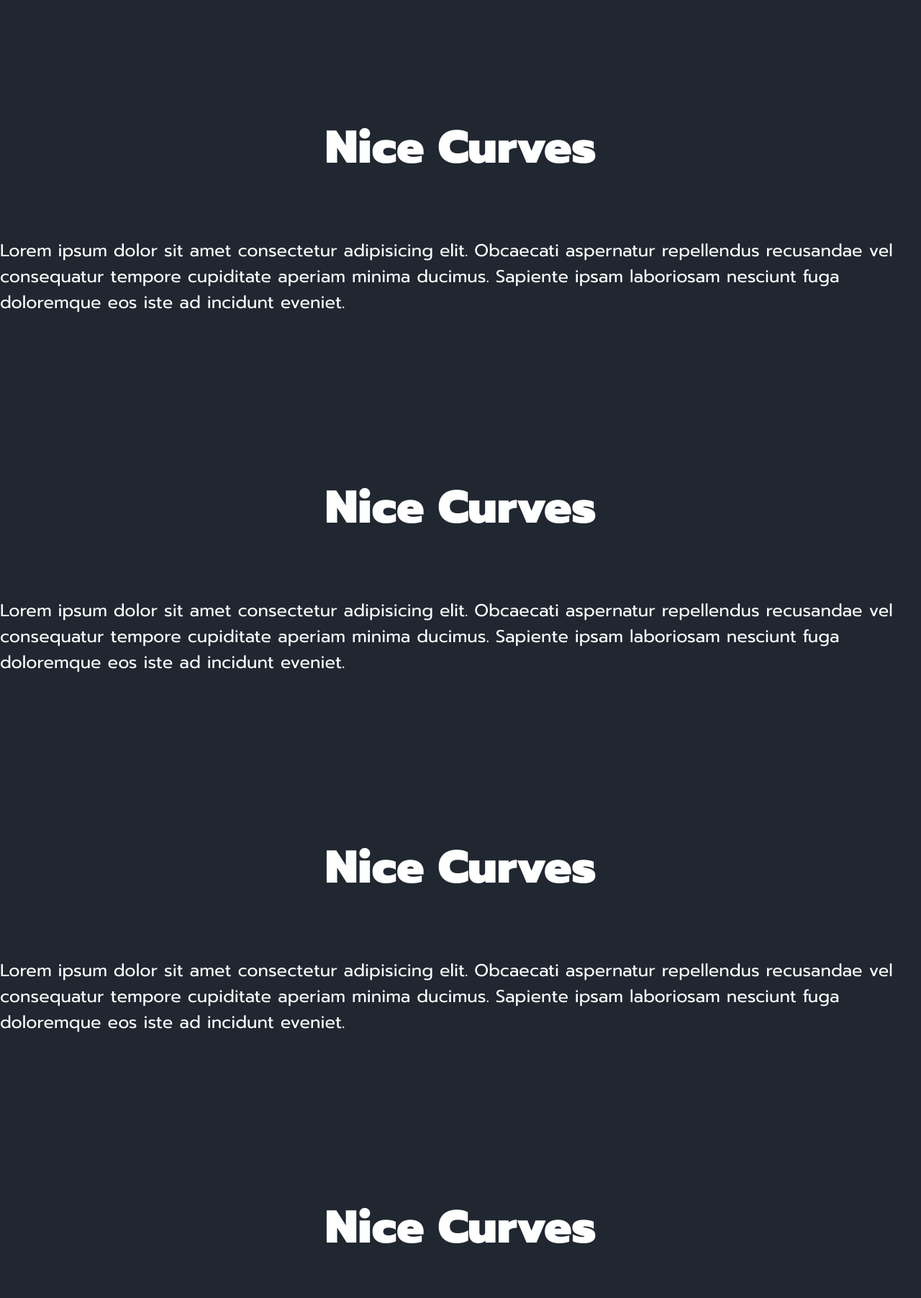
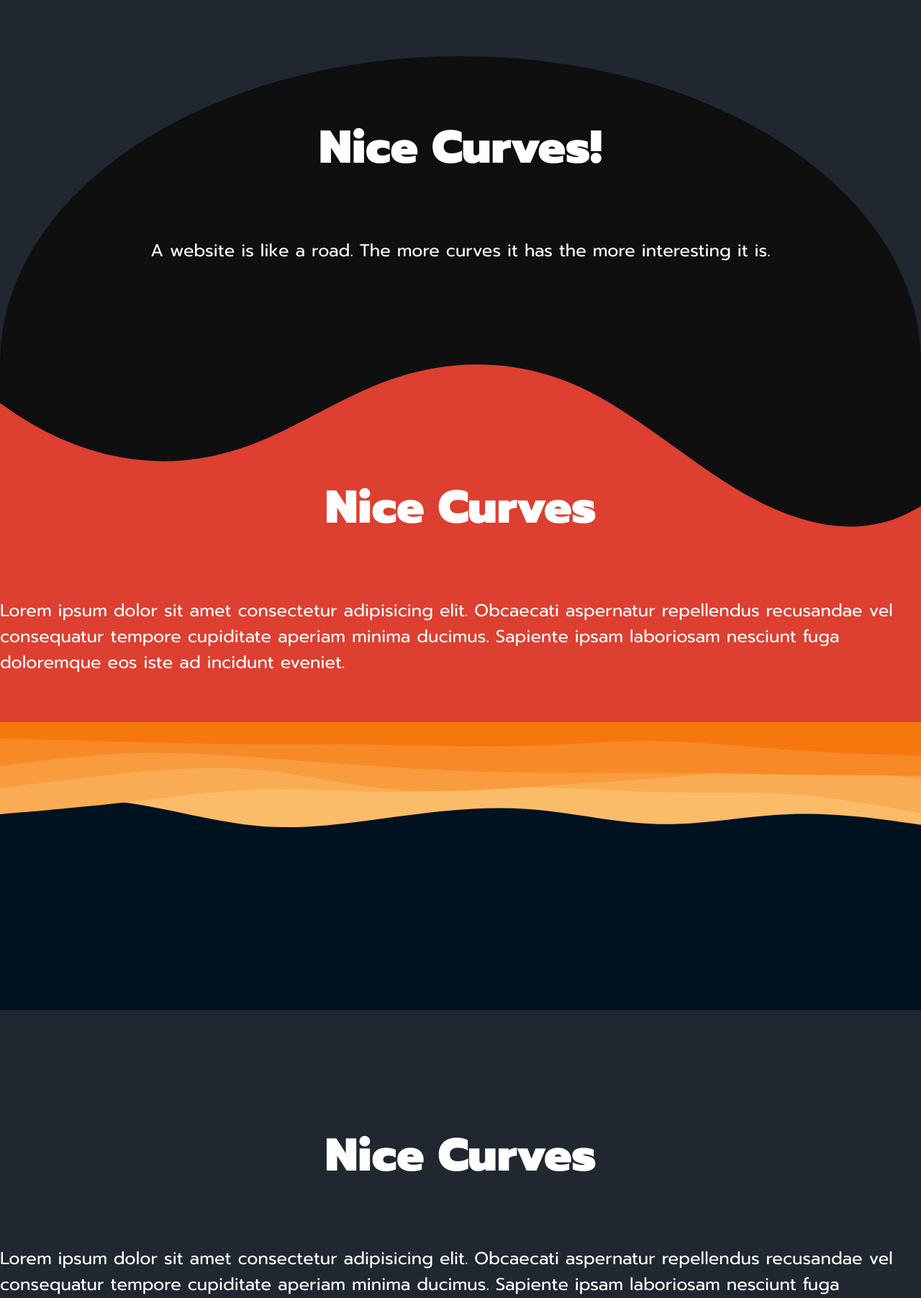
Before and after one commit to uzoma-nwanne/Curvy, a plain HTML site: page curvy.html in a window 1280 px wide. Shown: the part 997-2800 px from the top of the page at 72% size. Drawn offline with Linux system fonts and the light colour scheme.

```diff
--- a/curvy.html
+++ b/curvy.html
@@ -1,12 +1,15 @@
 <html lang="en">
   <head>
-    <meta charset="UTF-8">
-    <meta http-equiv="X-UA-Compatible" content="IE=edge">
-    <meta name="viewport" content="width=Curvy , initial-scale=1.0">
+    <meta charset="UTF-8" />
+    <meta http-equiv="X-UA-Compatible" content="IE=edge" />
+    <meta name="viewport" content="width=Curvy , initial-scale=1.0" />
     <title>Curvy HTML</title>
     <link rel="preconnect" href="https://fonts.googleapis.com" />
     <link rel="preconnect" href="https://fonts.gstatic.com" crossorigin />
-    <link href="https://fonts.googleapis.com/css2?family=Prompt:wght@100;400;900&display=swap" rel="stylesheet" />
+    <link
+      href="https://fonts.googleapis.com/css2?family=Prompt:wght@100;400;900&display=swap"
+      rel="stylesheet"
+    />
     <style>
       h1 {
         font-size: 4rem;
@@ -16,7 +19,7 @@
       }
       body {
         margin: 0;
-        font-family: 'Prompt', sans-serif;
+        font-family: "Prompt", sans-serif;
         color: white;
         background: #202731;
         overflow-x: hidden;
@@ -59,7 +62,7 @@
       }
 
       .curve::before {
-        content: '';
+        content: "";
         display: block;
         position: absolute;
         border-radius: 100% 50%;
@@ -70,7 +73,7 @@
       }
 
       .curve::after {
-        content: '';
+        content: "";
         display: block;
         position: absolute;
         border-radius: 100% 50%;
@@ -80,42 +83,134 @@
         transform: translate(-4%, 40%);
         z-index: -1;
       }
+
+      /* Bubble bg with plain CSS */
+
+      .bubble::after {
+        content: "";
+        border-top-left-radius: 50% 100%;
+        border-top-right-radius: 50% 100%;
+        position: absolute;
+        bottom: 0;
+        z-index: -1;
+        width: 100%;
+        background-color: #0f0f10;
+        height: 85%;
+      }
+
+      /*SVg style for wave from shapedivider.app */
+      .wave {
+    position: absolute;
+    top: 0;
+    left: 0;
+    width: 100%;
+    overflow: hidden;
+    line-height: 0;
+}
+
+.wave svg {
+    position: relative;
+    display: block;
+    width: calc(100% + 1.3px);
+    height: 249px;
+}
+
+.wave .shape-fill {
+  fill: hsl(240, 3%, 6%);
+}
+ /* SVG background image via https://haikei.app/ */
+
+ .spacer {
+        aspect-ratio: 960/300;
+        width: 100%;
+        background-repeat: no-repeat;
+        background-position: center;
+        background-size: cover;
+      }
+
+      .layer1 {
+        background-image: url('./layer1.svg');
+      }
     </style>
   </head>
   <body>
-    <section class="red">
+    <section class="blue">
       <h1>Nice Curves</h1>
-        <p>Lorem ipsum dolor sit amet consectetur adipisicing elit. Obcaecati aspernatur repellendus recusandae vel consequatur tempore cupiditate aperiam minima ducimus. Sapiente ipsam laboriosam nesciunt fuga doloremque eos iste ad incidunt eveniet.</p>
+      <p>
+        Lorem ipsum dolor sit amet consectetur adipisicing elit. Obcaecati
+        aspernatur repellendus recusandae vel consequatur tempore cupiditate
+        aperiam minima ducimus. Sapiente ipsam laboriosam nesciunt fuga
+        doloremque eos iste ad incidunt eveniet.
+      </p>
       <div class="curve"></div>
     </section>
     <section>
       <h1>Nice Curves</h1>
-        <p>Lorem ipsum dolor sit amet consectetur adipisicing elit. Obcaecati aspernatur repellendus recusandae vel consequatur tempore cupiditate aperiam minima ducimus. Sapiente ipsam laboriosam nesciunt fuga doloremque eos iste ad incidunt eveniet.</p>
+      <p>
+        Lorem ipsum dolor sit amet consectetur adipisicing elit. Obcaecati
+        aspernatur repellendus recusandae vel consequatur tempore cupiditate
+        aperiam minima ducimus. Sapiente ipsam laboriosam nesciunt fuga
+        doloremque eos iste ad incidunt eveniet.
+      </p>
+    </section>
+    <section class="bubble">
+      <h1>Nice Curves!</h1>
+      <p>
+        A website is like a road. The more curves it has the more interesting it
+        is.
+      </p>
+    </section>
+    <section class="red">
+      <h1>Nice Curves</h1>
+      <p>
+        Lorem ipsum dolor sit amet consectetur adipisicing elit. Obcaecati
+        aspernatur repellendus recusandae vel consequatur tempore cupiditate
+        aperiam minima ducimus. Sapiente ipsam laboriosam nesciunt fuga
+        doloremque eos iste ad incidunt eveniet.
+      </p>
+      <div class="wave">
+        <svg data-name="Layer 1" xmlns="http://www.w3.org/2000/svg" viewBox="0 0 1200 120" preserveAspectRatio="none">
+            <path d="M321.39,56.44c58-10.79,114.16-30.13,172-41.86,82.39-16.72,168.19-17.73,250.45-.39C823.78,31,906.67,72,985.66,92.83c70.05,18.48,146.53,26.09,214.34,3V0H0V27.35A600.21,600.21,0,0,0,321.39,56.44Z" class="shape-fill"></path>
+        </svg>
+    </div>
+    </section>
+    <div class="spacer layer1"></div>
+    <section>
+      <h1>Nice Curves</h1>
+      <p>
+        Lorem ipsum dolor sit amet consectetur adipisicing elit. Obcaecati
+        aspernatur repellendus recusandae vel consequatur tempore cupiditate
+        aperiam minima ducimus. Sapiente ipsam laboriosam nesciunt fuga
+        doloremque eos iste ad incidunt eveniet.
+      </p>
+    </section>
+    <div class="spacer layer2 flip"></div>
+    <section class="pink">
+      <h1>Nice Curves</h1>
+      <p>
+        Lorem ipsum dolor sit amet consectetur adipisicing elit. Obcaecati
+        aspernatur repellendus recusandae vel consequatur tempore cupiditate
+        aperiam minima ducimus. Sapiente ipsam laboriosam nesciunt fuga
+        doloremque eos iste ad incidunt eveniet.
+      </p>
     </section>
     <section>
       <h1>Nice Curves</h1>
-        <p>Lorem ipsum dolor sit amet consectetur adipisicing elit. Obcaecati aspernatur repellendus recusandae vel consequatur tempore cupiditate aperiam minima ducimus. Sapiente ipsam laboriosam nesciunt fuga doloremque eos iste ad incidunt eveniet.</p>
+      <p>
+        Lorem ipsum dolor sit amet consectetur adipisicing elit. Obcaecati
+        aspernatur repellendus recusandae vel consequatur tempore cupiditate
+        aperiam minima ducimus. Sapiente ipsam laboriosam nesciunt fuga
+        doloremque eos iste ad incidunt eveniet.
+      </p>
     </section>
     <section>
       <h1>Nice Curves</h1>
-        <p>Lorem ipsum dolor sit amet consectetur adipisicing elit. Obcaecati aspernatur repellendus recusandae vel consequatur tempore cupiditate aperiam minima ducimus. Sapiente ipsam laboriosam nesciunt fuga doloremque eos iste ad incidunt eveniet.</p>
+      <p>
+        Lorem ipsum dolor sit amet consectetur adipisicing elit. Obcaecati
+        aspernatur repellendus recusandae vel consequatur tempore cupiditate
+        aperiam minima ducimus. Sapiente ipsam laboriosam nesciunt fuga
+        doloremque eos iste ad incidunt eveniet.
+      </p>
     </section>
-    <section>
-        <h1>Nice Curves</h1>
-        <p>Lorem ipsum dolor sit amet consectetur adipisicing elit. Obcaecati aspernatur repellendus recusandae vel consequatur tempore cupiditate aperiam minima ducimus. Sapiente ipsam laboriosam nesciunt fuga doloremque eos iste ad incidunt eveniet.</p>
-    </section>
-    <section>
-        <h1>Nice Curves</h1>
-        <p>Lorem ipsum dolor sit amet consectetur adipisicing elit. Obcaecati aspernatur repellendus recusandae vel consequatur tempore cupiditate aperiam minima ducimus. Sapiente ipsam laboriosam nesciunt fuga doloremque eos iste ad incidunt eveniet.</p>
-    </section>
-    <section>
-        <h1>Nice Curves</h1>
-        <p>Lorem ipsum dolor sit amet consectetur adipisicing elit. Obcaecati aspernatur repellendus recusandae vel consequatur tempore cupiditate aperiam minima ducimus. Sapiente ipsam laboriosam nesciunt fuga doloremque eos iste ad incidunt eveniet.</p>
-    </section>
-    <section>
-        <h1>Nice Curves</h1>
-        <p>Lorem ipsum dolor sit amet consectetur adipisicing elit. Obcaecati aspernatur repellendus recusandae vel consequatur tempore cupiditate aperiam minima ducimus. Sapiente ipsam laboriosam nesciunt fuga doloremque eos iste ad incidunt eveniet.</p>
-    </section>
-
   </body>
 </html>
```
Also changed, not shown: skewed-div/index.html (added, +46 -0 lines), layer1.svg (added). Lines whose indentation alone changed are shown as unchanged.
